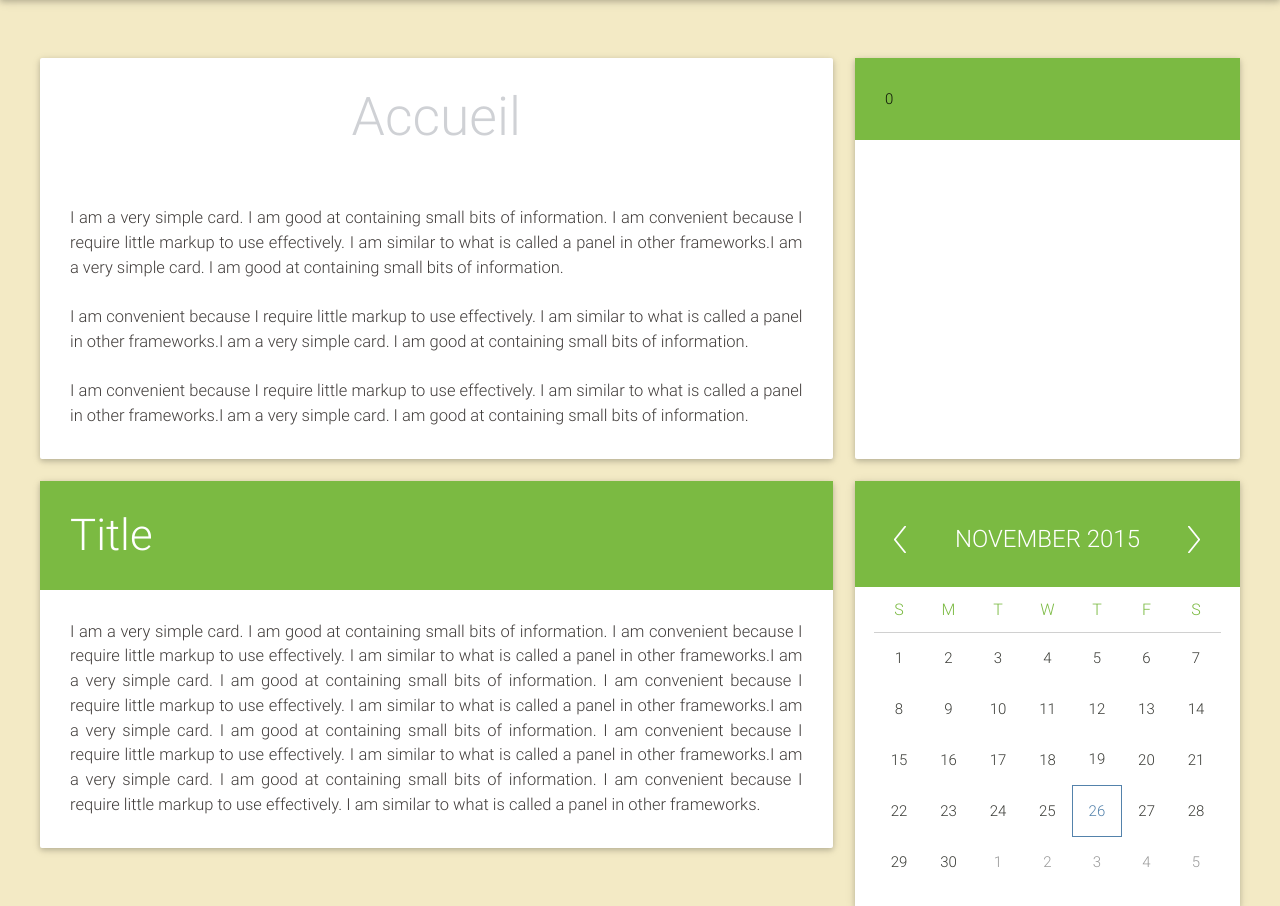
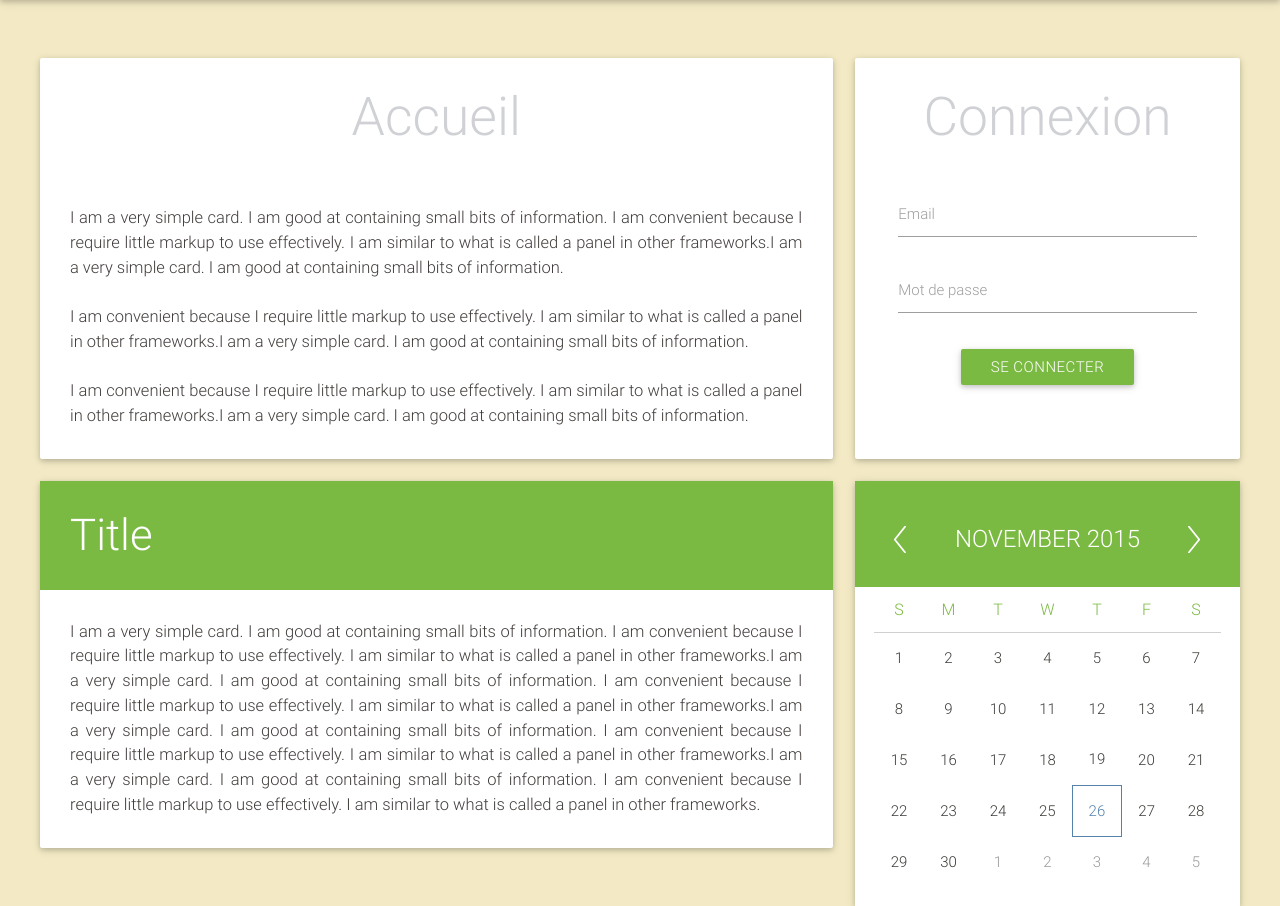
Before and after one commit to HectorGlez4/zenetude-1, a PHP site: page /tcpdf/php/web/html/index.html in a window 1280 px wide. Shown: the part 200-1106 px from the top of the page. Run offline with PHP 8.4, Linux system fonts and the light colour scheme; some libraries are stand-ins or nearby versions.

Commit message:
rectification de la suppression de la partie connexion sur le html

```diff
--- a/css/style.css
+++ b/css/style.css
@@ -116,6 +116,20 @@ nav>.nav-wrapper>.hamburglar{
 	color: #403c3a;
 }
 
+.btn, .btn-large {
+    text-decoration: none;
+    color: #fff;
+    background-color: #7bba42;
+}
+
+.btn:hover, .btn-large:hover {
+    background-color: #7bba42;
+}
+
+.connexion{
+	margin-top: 7%;
+}
+
 footer{
 	height:300px;
 	background-color: #385e2d;
--- a/php/index.html
+++ b/php/index.html
@@ -2,8 +2,8 @@
 <html lang="fr">
     <head>
         <title>Zenetude</title>
-        <link rel="stylesheet" href="./css/bootstrap.css">
-        <link rel="stylesheet" href="./css/index.css">
+        <link rel="stylesheet" href="../css/bootstrap.css">
+        <link rel="stylesheet" href="../css/index.css">
         <meta charset="utf-8">
     </head>
     <body>
--- a/php/web/html/index.html
+++ b/php/web/html/index.html
@@ -117,10 +117,42 @@
 
 		      <div class="col s12 m4">
 		        <div class="card-panel teal" id="aside1">
-		          <div class="card-title" id="test">
+		          <div class="card-header"> <h2>Connexion</h2></div>
+
+                    <!-- Formulaire -->
+        <form class="col s10 push-s1" action="valider.php" method="POST">
+
+
+          <!-- Contenu card -->
+          <div class="card-content">
+
+          <!-- email -->
+          <div class="row">
+            <div class="input-field col s12">
+              <input id="email" type="email" class="validate" name="EMAIL">
+              <label for="email">Email</label>
+            </div>
+          </div><!-- fin email -->
+
+          <!-- mot de passe -->
+          <div class="row">
+            <div class="input-field col s12">
+              <input id="passe" type="password" class="validate" name="PASSE">
+              <label for="passe">Mot de passe</label>
+            </div>
+          </div><!-- fin mot de passe -->
+
+        </div><!-- Fin contenu card -->
+
+        	<div class="card-action  center-align">
+	          <!-- bouton s'inscrire -->
+	          <input class="btn connexion" type="submit" value="Se connecter" />
+            </div>
+
+        </form><!-- Fin formulaire -->
+
 		        </div>
 		      </div>
-    		</div>
     		</div>
 
 
```
